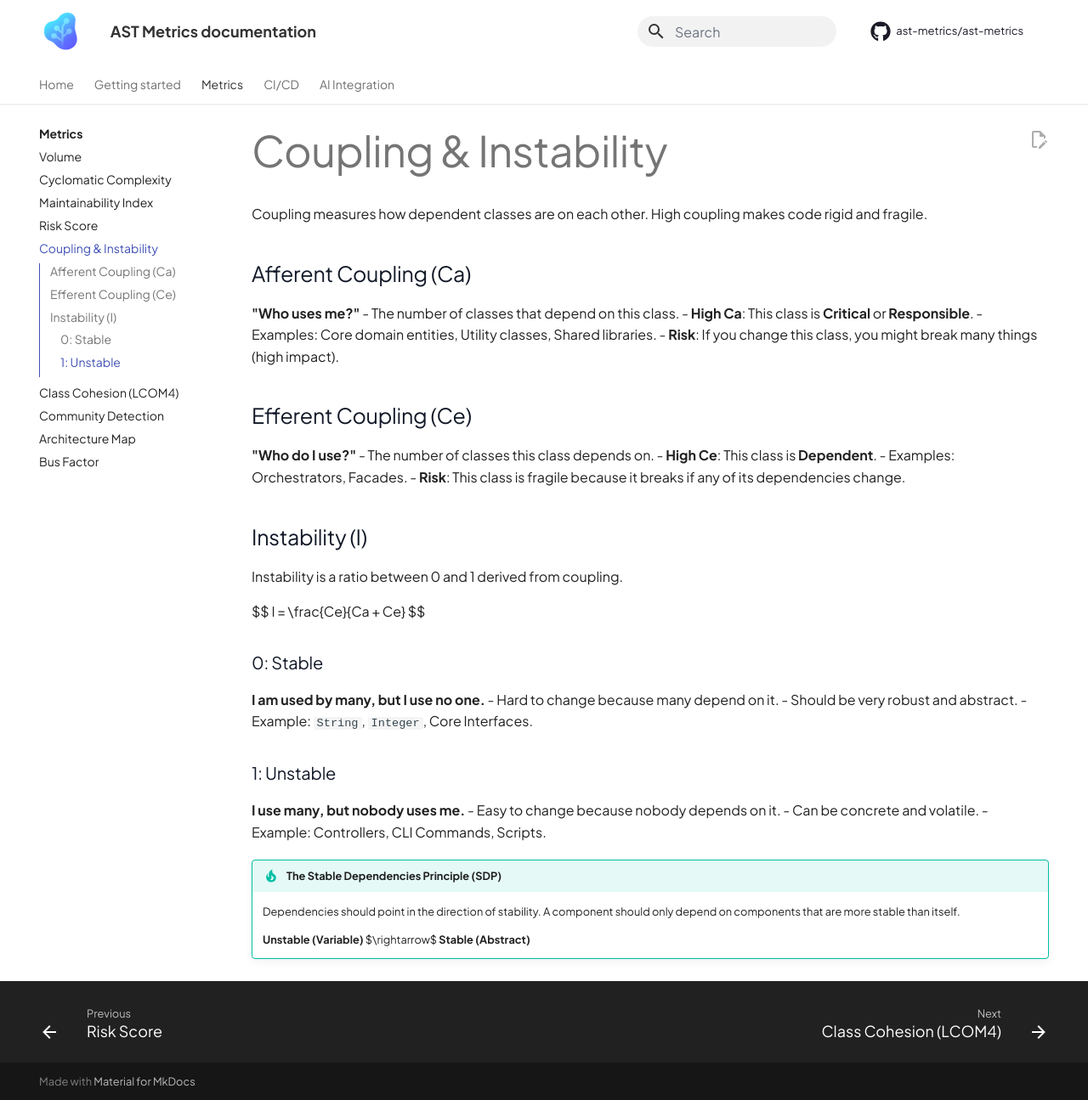
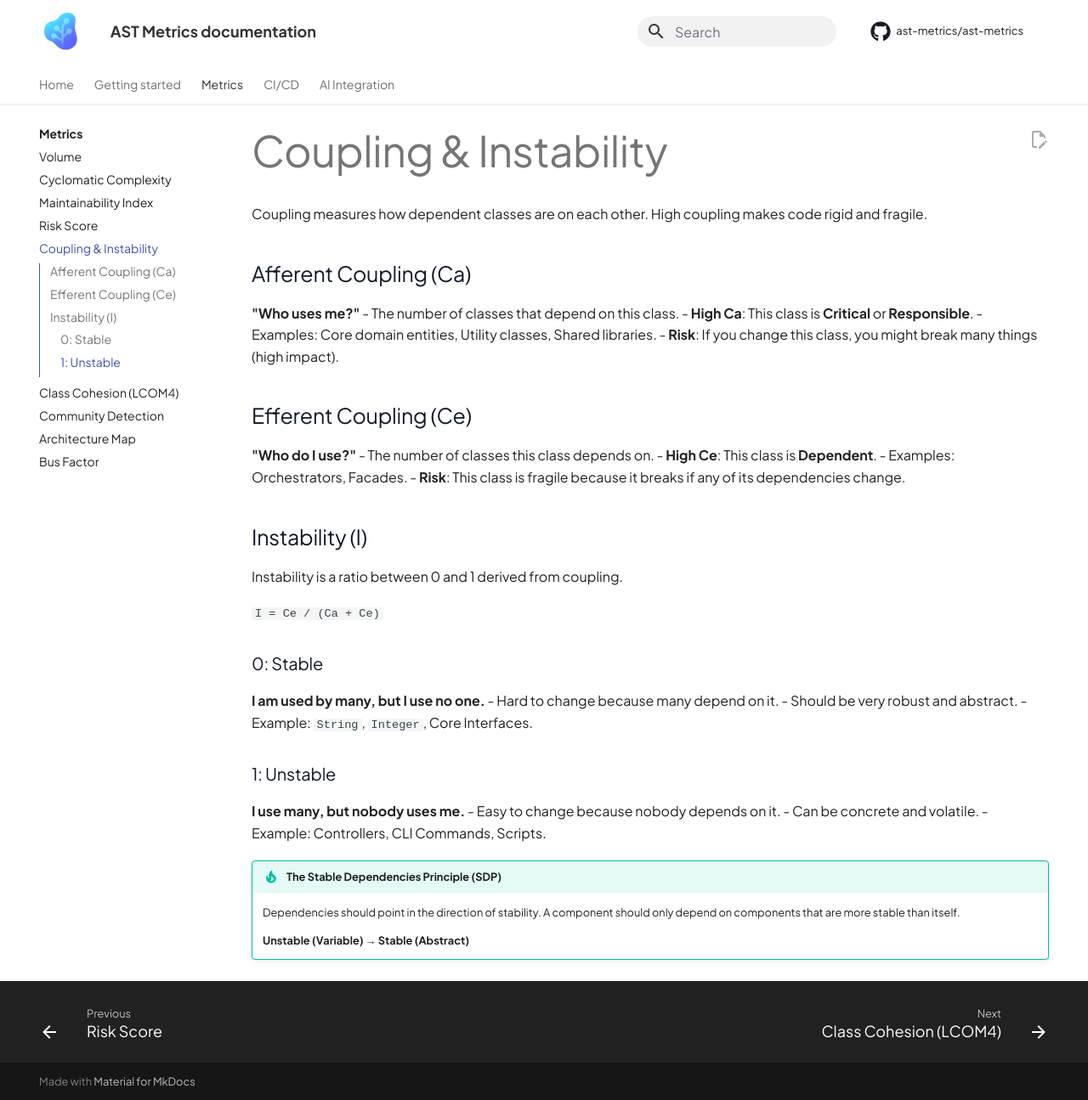
Before and after one commit to Halleck45/ast-metrics, an MkDocs documentation site: the page built from docs/metrics/coupling.md, in a window 1280 px wide and 1295 px high. Shown: the whole window at 85% size. Built offline with MkDocs 1.6.1 and Material for MkDocs 9.7.7, drawn with Linux system fonts in a browser that asks for light colours; comment, search, counter and statistics services are not loaded.

Commit message:
Render the 4 formulas without LaTeX
The docs carried LaTeX in 4 places, but neither pymdownx.arithmatex nor
MathJax was configured, so the raw markup was displayed verbatim: readers saw
"$$ I = \frac{Ce}{Ca + Ce} $$" instead of the formula.

All 4 are simple enough to write in plain markdown, which avoids pulling a
maths renderer from a CDN on every page and keeps them readable in the search
index as well.

```diff
--- a/docs/metrics/coupling.md
+++ b/docs/metrics/coupling.md
@@ -19,7 +19,7 @@ Coupling measures how dependent classes are on each other. High coupling makes c
 ## Instability (I)
 Instability is a ratio between 0 and 1 derived from coupling.
 
-$$ I = \frac{Ce}{Ca + Ce} $$
+`I = Ce / (Ca + Ce)`
 
 ### 0: Stable
 **I am used by many, but I use no one.**
@@ -38,4 +38,4 @@ $$ I = \frac{Ce}{Ca + Ce} $$
     Dependencies should point in the direction of stability.
     A component should only depend on components that are more stable than itself.
 
-    **Unstable (Variable)** $\rightarrow$ **Stable (Abstract)**
+    **Unstable (Variable)** → **Stable (Abstract)**
```
Also changed, not shown: docs/metrics/cyclomatic-complexity.md (+1 -1 lines), docs/metrics/risk.md (+1 -1 lines).
